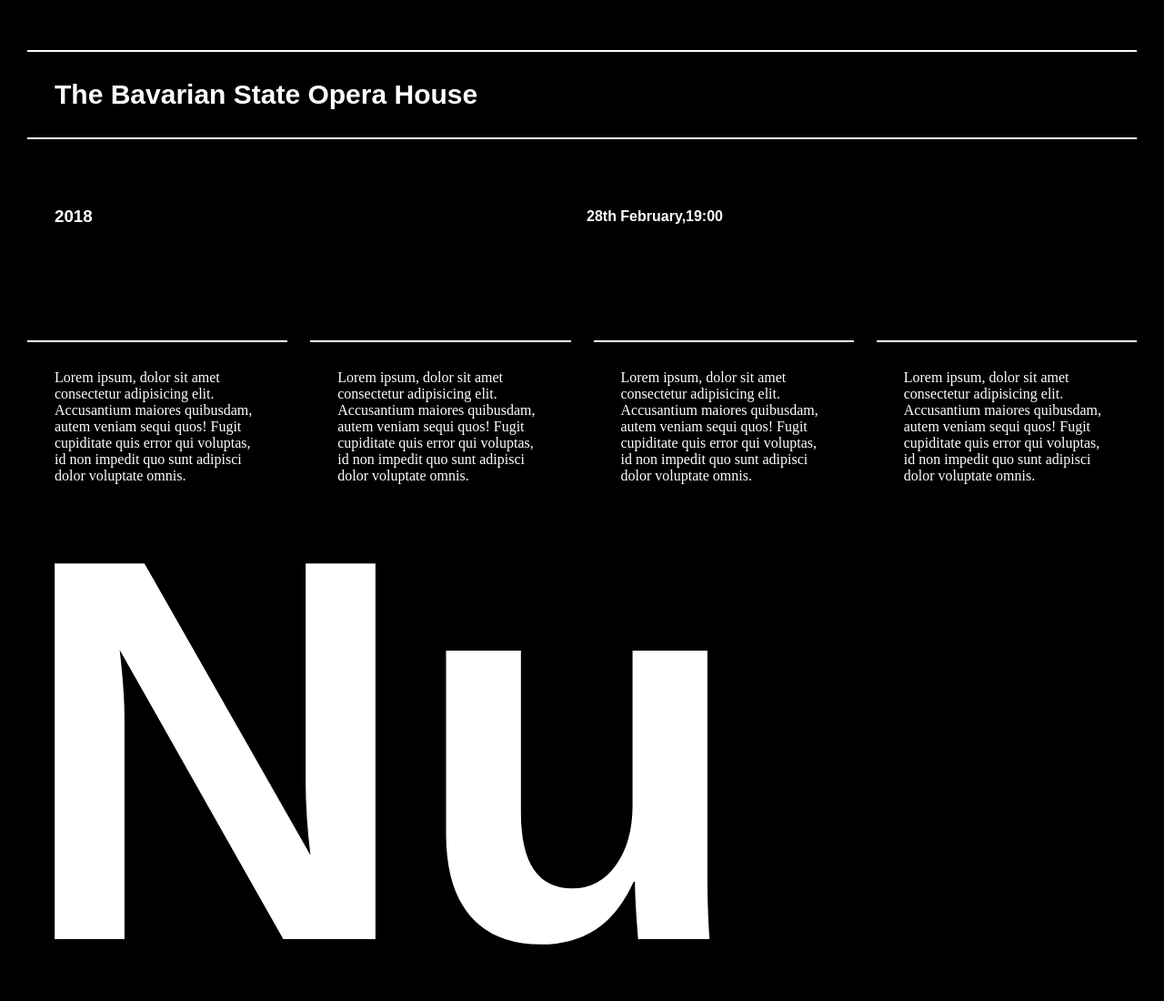
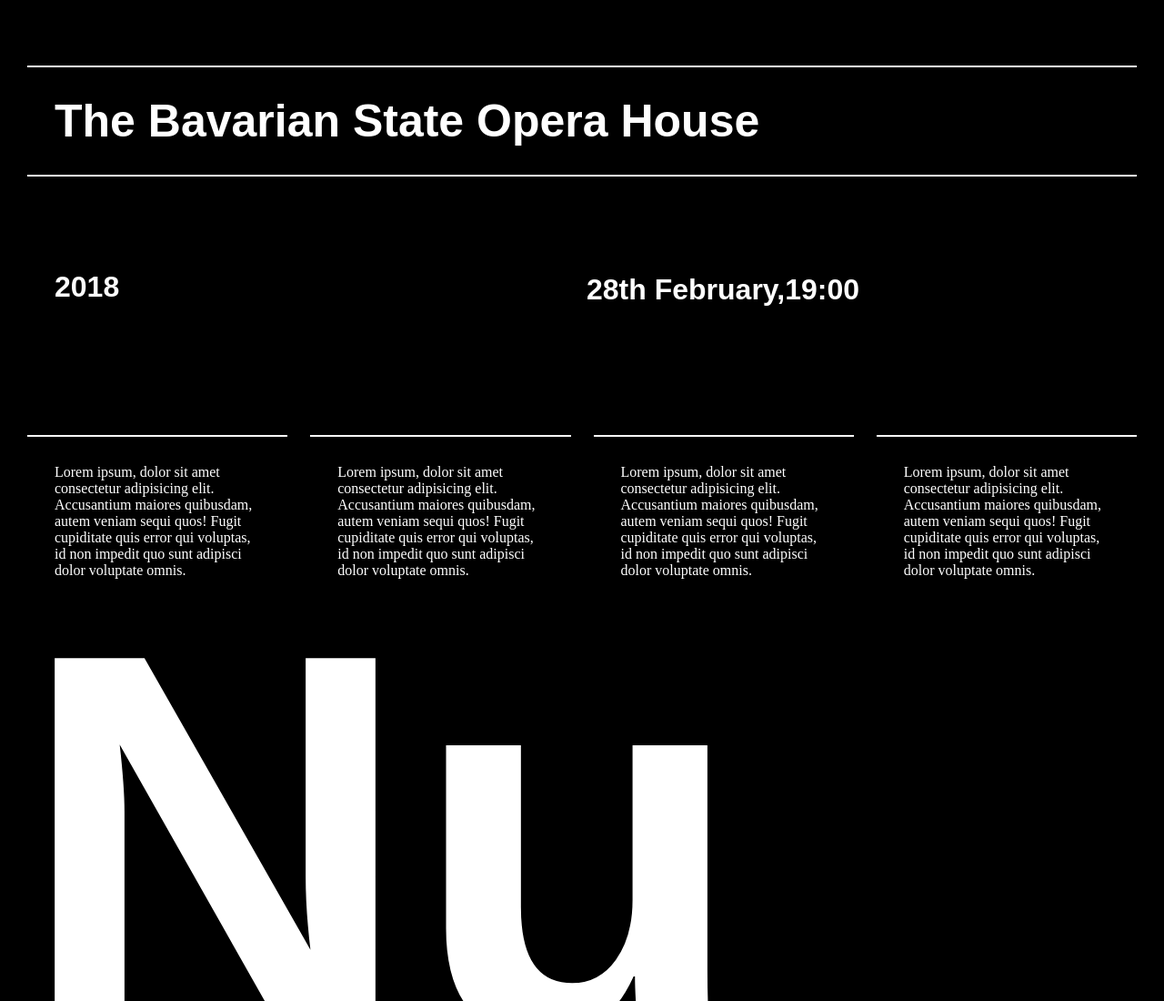
Before and after one commit to spd-master-web/css-grid-poster-mariah1772, a plain HTML site: page index.html in a window 1280 px wide. Shown: the top 1100 px of the page at 91% size. Drawn offline with Linux system fonts and the light colour scheme.

Commit message:
update details

```diff
--- a/style.css
+++ b/style.css
@@ -16,19 +16,37 @@
 
 h1 {
 color: white;
-font-size: 200px;
+font-size: 300px;
 font-family: Arial, Helvetica, sans-serif;
 padding: 30px;
-
+font-weight: bolder;
 }
 
 h2 {
 border-top: 2px solid white;
 border-bottom: 2px solid white;
 color: white;
-font-size: 30px;
+font-size: 50px;
 font-family: Arial, Helvetica, sans-serif;
 padding: 30px;
+}
+h3 {
+display: block;
+font-size: 2em;
+margin-block-start: 1em;
+margin-block-end: 1em;
+margin-inline-start: 0px;
+margin-inline-end: 0px;
+
+}
+
+h4 {
+display: block;
+margin-block-start: 1.10em;
+margin-block-end: 1.10em;
+margin-inline-start: 0px;
+margin-inline-end: 0px;
+font-size: 2em;
 }
 
 .grid-container-paragraph {
@@ -40,7 +58,7 @@
 
 }
 
-.grid-container-h{
+.grid-container-h {
 color: white;
 display: grid;
 grid-template-columns: 1fr 1fr;
```
